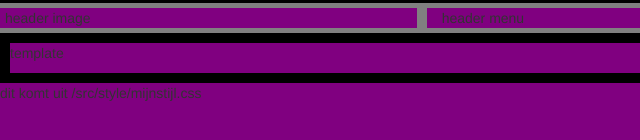
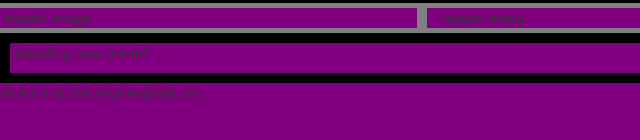
Before and after one commit to BrRoel/my-first-template, a website: page index.html in a window 1280 px wide. Shown: the part 252-392 px from the top of the page, 0-640 px from the left. Drawn offline with nearby package versions, Linux system fonts and the light colour scheme.

Commit message:
git status "

```diff
--- a/index.html
+++ b/index.html
@@ -20,7 +20,7 @@
             <div class="col-xs-6 col-md-4">header background</div>
         </div>
         <div class="template">
-            <p>template</p>
+            <p>uploading new commit</p>
         </div>
     </body>
 </html>
```
